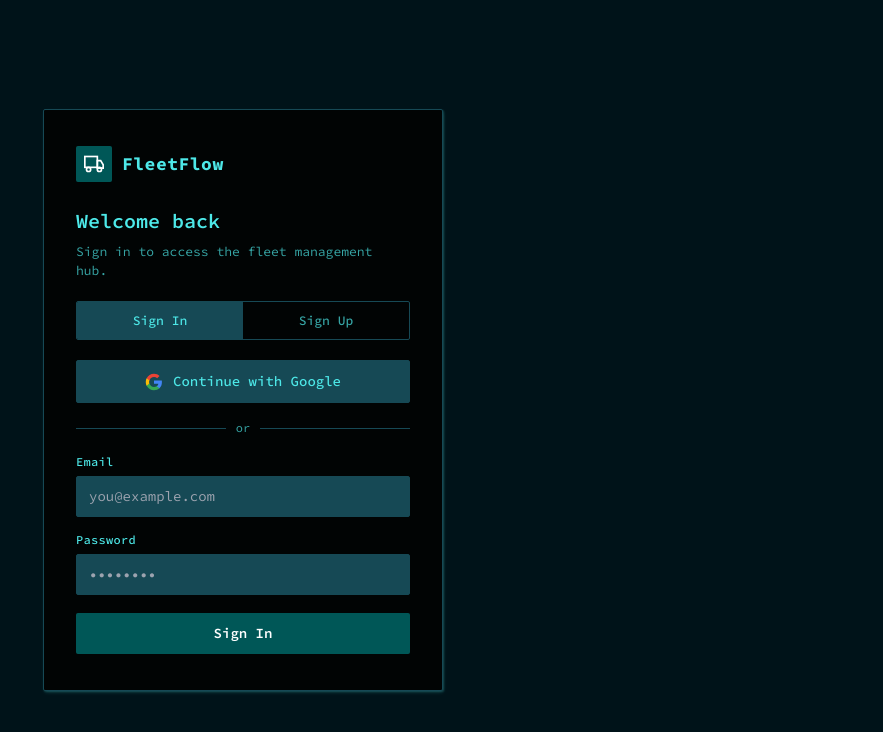
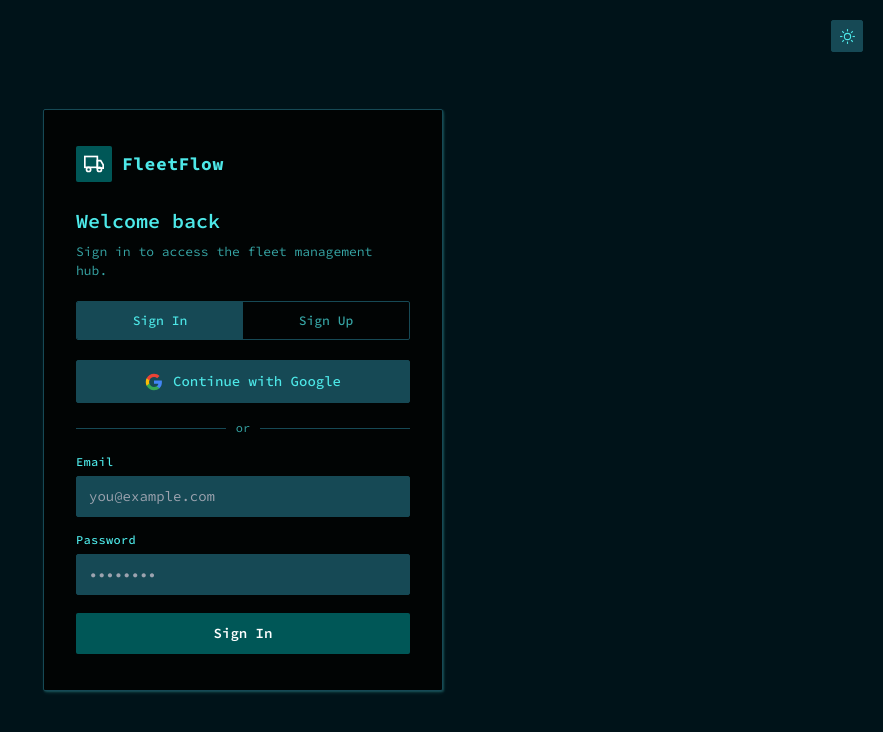
Before and after one commit to codebanditssss/fleetflow, a Next.js app: page /login in a window 1280 px wide. Shown: the top 732 px of the page, without its empty margins (397-1280 px from the left). Built offline with nearby package versions, Linux system fonts and the light colour scheme.

Commit message:
add unified theme toggle to login, onboarding, and pending pages

```diff
--- a/app/login/page.tsx
+++ b/app/login/page.tsx
@@ -3,6 +3,7 @@
 import { useState, Suspense } from "react";
 import { createClient } from "@/lib/supabase/client";
 import { useSearchParams, useRouter } from "next/navigation";
+import ThemeToggle from "@/components/ui/theme-toggle";
 
 function GoogleIcon() {
   return (
@@ -65,6 +66,9 @@ function LoginInner() {
 
   return (
     <div style={s.page}>
+      <div style={{ position: "fixed", top: "20px", right: "20px" }}>
+        <ThemeToggle />
+      </div>
       <div style={s.card}>
 
         {/* Logo */}
--- a/app/onboarding/page.tsx
+++ b/app/onboarding/page.tsx
@@ -1,8 +1,9 @@
 "use client";
 
-import { useState, useRef } from "react";
+import { useState, useRef, useEffect, useCallback } from "react";
 import { createClient } from "@/lib/supabase/client";
 import { useRouter } from "next/navigation";
+import ThemeToggle from "@/components/ui/theme-toggle";
 
 const ROLES = [
     {
@@ -94,6 +95,9 @@ export default function OnboardingPage() {
 
     return (
         <div style={s.page}>
+            <div style={{ position: "fixed", top: "20px", right: "20px" }}>
+                <ThemeToggle />
+            </div>
             <div style={s.card}>
 
                 {/* Header */}
--- a/app/pending/page.tsx
+++ b/app/pending/page.tsx
@@ -3,6 +3,7 @@
 import { createClient } from "@/lib/supabase/client";
 import { useRouter } from "next/navigation";
 import { useEffect, useState, useCallback } from "react";
+import ThemeToggle from "@/components/ui/theme-toggle";
 
 export default function PendingPage() {
     const supabase = createClient();
@@ -49,6 +50,9 @@ export default function PendingPage() {
 
     return (
         <div style={s.page}>
+            <div style={{ position: "fixed", top: "20px", right: "20px" }}>
+                <ThemeToggle />
+            </div>
             <div style={s.card}>
 
                 {/* Logo */}
--- a/components/dashboard/topbar.tsx
+++ b/components/dashboard/topbar.tsx
@@ -1,10 +1,8 @@
 "use client";
 
-import { useEffect, useState } from "react";
 import { usePathname } from "next/navigation";
-import { useTheme } from "@/app/providers/theme-provider";
 import ProfileDropdown from "./profile-dropdown";
-import { IconSun, IconMoon } from "./icons";
+import ThemeToggle from "@/components/ui/theme-toggle";
 
 const PAGE_TITLES: Record<string, string> = {
     "/dashboard": "Dashboard",
@@ -23,11 +21,6 @@ interface Props {
 
 export default function Topbar({ fullName, role, avatarUrl }: Props) {
     const pathname = usePathname();
-    const { theme, toggle } = useTheme();
-    const [mounted, setMounted] = useState(false);
-
-    // Only show the icon AFTER hydration — prevents Sun→Moon flash
-    useEffect(() => { setMounted(true); }, []);
 
     const title = PAGE_TITLES[pathname] ?? "Dashboard";
 
@@ -35,17 +28,7 @@ export default function Topbar({ fullName, role, avatarUrl }: Props) {
         <header style={s.topbar}>
             <span style={s.title}>{title}</span>
             <div style={s.right}>
-                <button
-                    style={s.iconBtn}
-                    onClick={toggle}
-                    title={theme === "dark" ? "Switch to light mode" : "Switch to dark mode"}
-                >
-                    {mounted
-                        ? theme === "dark"
-                            ? <IconSun size={15} />
-                            : <IconMoon size={15} />
-                        : null}
-                </button>
+                <ThemeToggle />
                 <ProfileDropdown fullName={fullName} role={role} avatarUrl={avatarUrl} />
             </div>
         </header>
--- /dev/null
+++ b/components/ui/theme-toggle.tsx
@@ -0,0 +1,37 @@
+"use client";
+
+import { useEffect, useState } from "react";
+import { useTheme } from "@/app/providers/theme-provider";
+import { IconSun, IconMoon } from "@/components/dashboard/icons";
+
+export default function ThemeToggle() {
+    const { theme, toggle } = useTheme();
+    const [mounted, setMounted] = useState(false);
+
+    useEffect(() => { setMounted(true); }, []);
+
+    if (!mounted) return <div style={s.placeholder} />;
+
+    return (
+        <button
+            style={s.btn}
+            onClick={toggle}
+            title={theme === "dark" ? "Switch to light mode" : "Switch to dark mode"}
+        >
+            {theme === "dark" ? <IconSun size={15} /> : <IconMoon size={15} />}
+        </button>
+    );
+}
+
+const s: Record<string, React.CSSProperties> = {
+    btn: {
+        display: "flex", alignItems: "center", justifyContent: "center",
+        width: "32px", height: "32px",
+        backgroundColor: "var(--secondary)",
+        borderWidth: "1px", borderStyle: "solid", borderColor: "var(--border)",
+        borderRadius: "var(--radius)",
+        color: "var(--foreground)", cursor: "pointer",
+        transition: "background 0.15s",
+    },
+    placeholder: { width: "32px", height: "32px" }
+};
```
